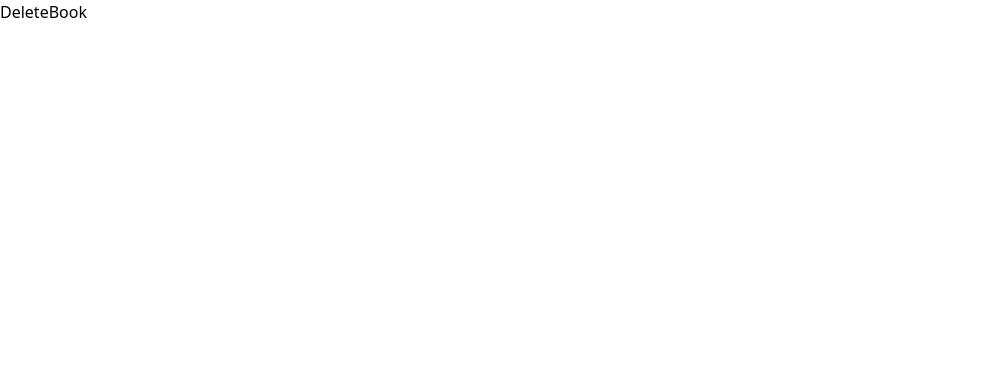
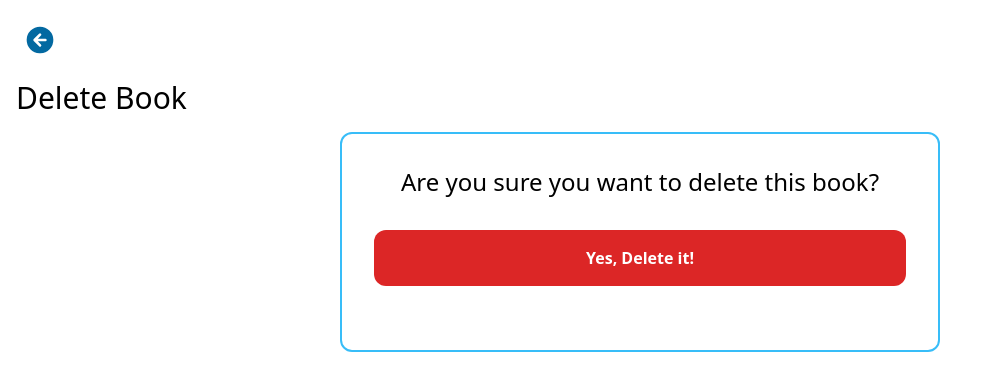
Before and after one commit to Diego-Girao/MERN-stack, a React (Vite) app in the folder frontend/: page /books/delete/1 in a window 1280 px wide. Shown: the top 390 px of the page, without its empty margins (0-1002 px from the left). Built offline with nearby package versions, Linux system fonts and the light colour scheme.

Commit message:
feat created delete book component

```diff
--- a/frontend/src/pages/DeleteBook.jsx
+++ b/frontend/src/pages/DeleteBook.jsx
@@ -1,5 +1,43 @@
-function DeleteBook() {
-	return <div>DeleteBook</div>
+import { useState } from "react"
+import Skeleton from "../components/Skeleton"
+import BackButton from "../components/BackButton"
+import axios from "axios"
+import { useNavigate, useParams } from "react-router-dom"
+
+const DeleteBook = () => {
+	const [loading, setLoading] = useState(false)
+	const navigate = useNavigate()
+	const { id } = useParams()
+	const handleDeleteBook = () => {
+		setLoading(true)
+		axios
+			.delete(`http://localhost:5555/books/${id}`)
+			.then(() => {
+				setLoading(false)
+				navigate("/")
+			})
+			.catch((error) => {
+				setLoading(false)
+				alert("An error happened. Please Check console")
+				console.log(error)
+			})
+	}
+	return (
+		<div className="p-4">
+			<BackButton />
+			<h1 className="text-3xl my-4">Delete Book</h1>
+			{loading ? <Skeleton /> : ""}
+			<div className="flex flex-col items-center border-2 border-sky-400 rounded-xl w-[37.5rem] p-8 mx-auto">
+				<h3 className="text-2xl">Are you sure you want to delete this book?</h3>
+				<button
+					className="p-4 rounded-xl font-semibold bg-red-600 text-white m-8 w-full"
+					onClick={handleDeleteBook}
+				>
+					Yes, Delete it!
+				</button>
+			</div>
+		</div>
+	)
 }
 
 export default DeleteBook
```
